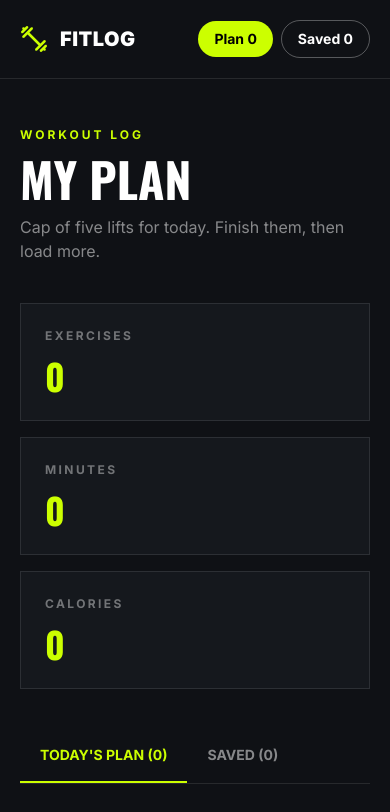
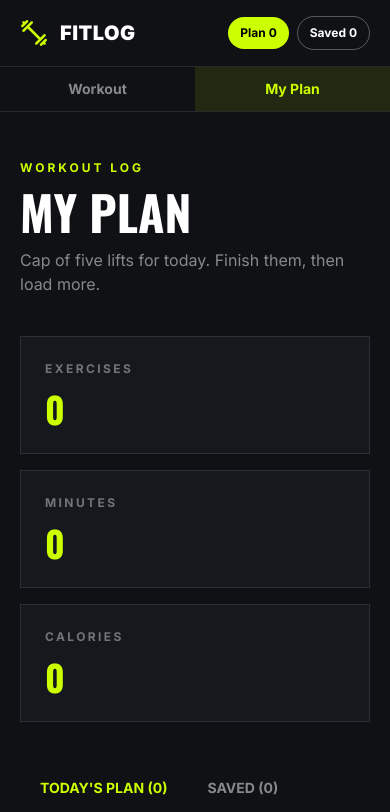
Before and after one commit to azmirx/assignment-6, a Next.js app: page /my-plan in a window 390 px wide. Shown: the top 812 px of the page. Built offline with nearby package versions, Linux system fonts and the light colour scheme.

Commit message:
improved responsive navbar and mobile layout

```diff
--- a/components/Navbar.js
+++ b/components/Navbar.js
@@ -12,12 +12,12 @@ export default function Navbar() {
   const workoutActive =
     pathname === "/" || pathname.startsWith("/workout/");
 
-  const myPlanActive = pathname === "/my-plan";
+  const myPlanActive = pathname.startsWith("/my-plan");
 
   return (
     <nav className="border-b border-white/10 bg-[#0f1115]">
-      <div className="mx-auto flex max-w-7xl items-center justify-between px-5 py-5 lg:px-8">
-
+      {/* Main Navbar */}
+      <div className="mx-auto flex max-w-7xl items-center justify-between px-5 py-4 lg:px-8">
         {/* Logo */}
         <Link href="/" className="flex items-center gap-3">
           <Image
@@ -32,7 +32,7 @@ export default function Navbar() {
           </span>
         </Link>
 
-        {/* Navigation */}
+        {/* Desktop Navigation */}
         <div className="hidden items-center gap-8 md:flex">
           <Link
             href="/"
@@ -61,19 +61,44 @@ export default function Navbar() {
         <div className="flex items-center gap-2">
           <Link
             href="/my-plan"
-            className="rounded-full bg-[#ccff00] px-4 py-2 text-sm font-bold text-black"
+            className="rounded-full bg-[#ccff00] px-3 py-2 text-xs font-bold text-black sm:px-4 sm:text-sm"
           >
             Plan {plan.length}
           </Link>
 
           <Link
             href="/my-plan?tab=saved"
-            className="rounded-full border border-white/30 px-4 py-2 text-sm font-bold text-white"
+            className="rounded-full border border-white/30 px-3 py-2 text-xs font-bold text-white sm:px-4 sm:text-sm"
           >
             Saved {saved.length}
           </Link>
         </div>
       </div>
+
+      {/* Mobile Navigation */}
+      <div className="flex border-t border-white/10 md:hidden">
+        <Link
+          href="/"
+          className={`flex-1 py-3 text-center text-sm font-bold ${
+            workoutActive
+              ? "bg-[#ccff00]/10 text-[#ccff00]"
+              : "text-white/50"
+          }`}
+        >
+          Workout
+        </Link>
+
+        <Link
+          href="/my-plan"
+          className={`flex-1 py-3 text-center text-sm font-bold ${
+            myPlanActive
+              ? "bg-[#ccff00]/10 text-[#ccff00]"
+              : "text-white/50"
+          }`}
+        >
+          My Plan
+        </Link>
+      </div>
     </nav>
   );
 }
```
